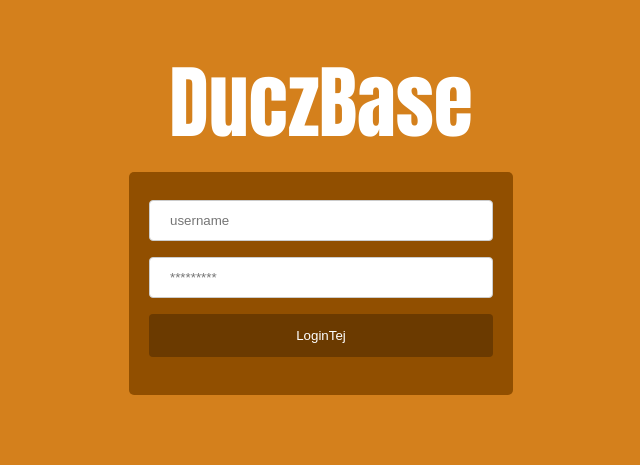
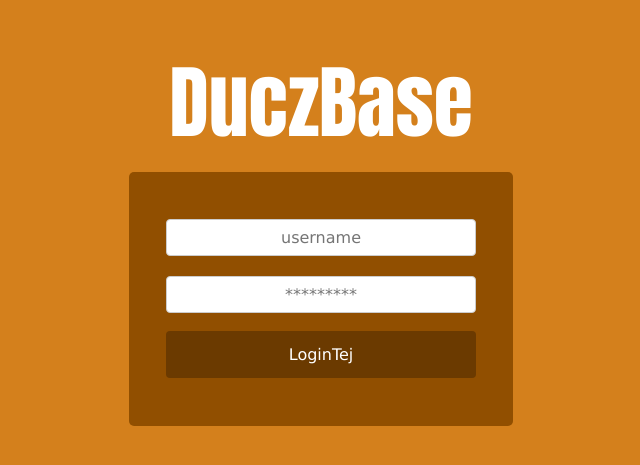
Before and after one commit to Stanislaw-Golebiewski/Database-Systems-project, a PHP site: page /login_page.php in a window 1280 px wide. Shown: the part 160-625 px from the top of the page, without its empty margins (319-959 px from the left). Run offline with PHP 8.4, Linux system fonts and the light colour scheme.

Commit message:
dziala driver i opcje

```diff
--- a/pages/customer_login.php
+++ b/pages/customer_login.php
@@ -16,7 +16,7 @@
     <form action="" method="post">
       <input type="text" name="shipment_id" placeholder="Enter the ID of your shipment"><br>
       <input type="submit" name="submit" value="Check status"><br>
-      <div id="message"> <?php echo $message; ?> </div>     <!--DO TEGO TRZEBA DOPISAĆ FUNKCJĘ PHP! Jeśli takie id nie istnieje, wypisuje error; jeśli isnieje, wypisuje status./-->
+      <div class="message1"> <?php echo $message; ?> </div>     <!--DO TEGO TRZEBA DOPISAĆ FUNKCJĘ PHP! Jeśli takie id nie istnieje, wypisuje error; jeśli isnieje, wypisuje status./-->
     </form>
   </div>
 </div>
--- a/pages/login_page.php
+++ b/pages/login_page.php
@@ -20,7 +20,7 @@
       <input type="text" name="username" placeholder="username"><br>
       <input type="password" name="password" placeholder="*********"><br>
       <input type="submit" name="submit" value=" LoginTej "><br>
-      <div id="message"> <?php echo $error; ?> </div>
+      <div class="message1"> <?php echo $error; ?> </div>
     </form>
   </div>
 </div>
--- a/pages/style_main.css
+++ b/pages/style_main.css
@@ -47,7 +47,8 @@ li a:hover {
 #login_box {
   border-radius: 5px;
   background-color: #914f00;
-  padding: 20px;
+  padding: 37px 20px 20px 20px;
+  text-align: center;
 }
 
 #logo_big {
@@ -215,15 +216,25 @@ h4 {
   color: white;
 }
 
-#message {
+.message1 {
+  margin: 5px;
   color: white;
   text-align: center;
-  font-family: tahoma;
+  font-family: verdana;
+  padding: 5px;
+}
+
+.message2 {
+  margin-top: 8px;
+  margin-bottom: -13px;
+  color: white;
+  text-align: center;
+  font-family: verdana;
   padding: 5px;
 }
 
 input[type=submit] {
-  width: 100%;
+  width: 90%;
   background-color: #6b3a00;
   color: white;
   padding: 14px 20px;
@@ -231,6 +242,8 @@ input[type=submit] {
   border: none;
   border-radius: 4px;
   cursor: pointer;
+  font-family: verdana;
+  font-size: 100%;
 }
 
 input[type=submit]:hover {
@@ -238,18 +251,31 @@ input[type=submit]:hover {
 }
 
 input[type=text], input[type=password] {
-  width: 100%;
+  /*width: 100%;
   padding: 12px 20px;
   margin: 8px 0;
   display: inline-block;
   border: 1px solid #ccc;
   border-radius: 4px;
+  box-sizing: border-box;*/
+
+  width: 90%;
+  display: inline-block;
+  border: 1px solid #ccc;
+  border-radius: 4px;
   box-sizing: border-box;
+  text-align: center;
+  font-family: verdana;
+  font-size: 100%;
+
+  padding: 8px 0;
+  margin: 10px;
 }
 
 button {
   background-color: #914f00;
   border: none;
+  border-radius: 4px;
   padding: 14px 20px;
   color: white;
   font-family: verdana;
@@ -325,6 +351,14 @@ input[type=in_table] {
   font-family: verdana;
   font-size: 100%;
 }
+/*
+.password_in_table {
+  width: 90%;
+  padding: 4px 0;
+  text-align: center;
+  font-family: verdana;
+  font-size: 100%;
+}*/
 
 
 .button_bottom {
```
